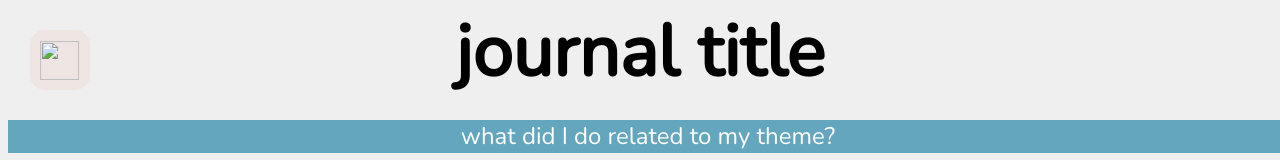
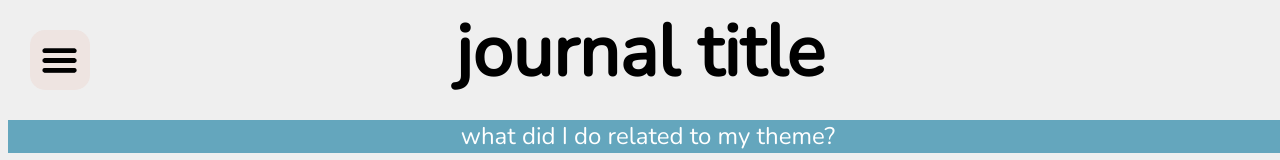
Before and after one commit to cse110-sp21-group3/cse110-sp21-group3, a plain HTML site: page source/home.html in a window 1280 px wide. Shown: the top 160 px of the page. Drawn offline with nearby package versions, Linux system fonts and the light colour scheme.

Commit message:
added menu icon

```diff
--- a/source/home.html
+++ b/source/home.html
@@ -39,7 +39,7 @@
   <header>
     <div class="top-header">
       <div class="menu">
-        <img src="./menu-icon.png">
+        <img src="menu-icon.png">
       </div>
       <p class="title">journal title</p>
     </div>
```
Also changed, not shown: source/menu-icon.png (added).
